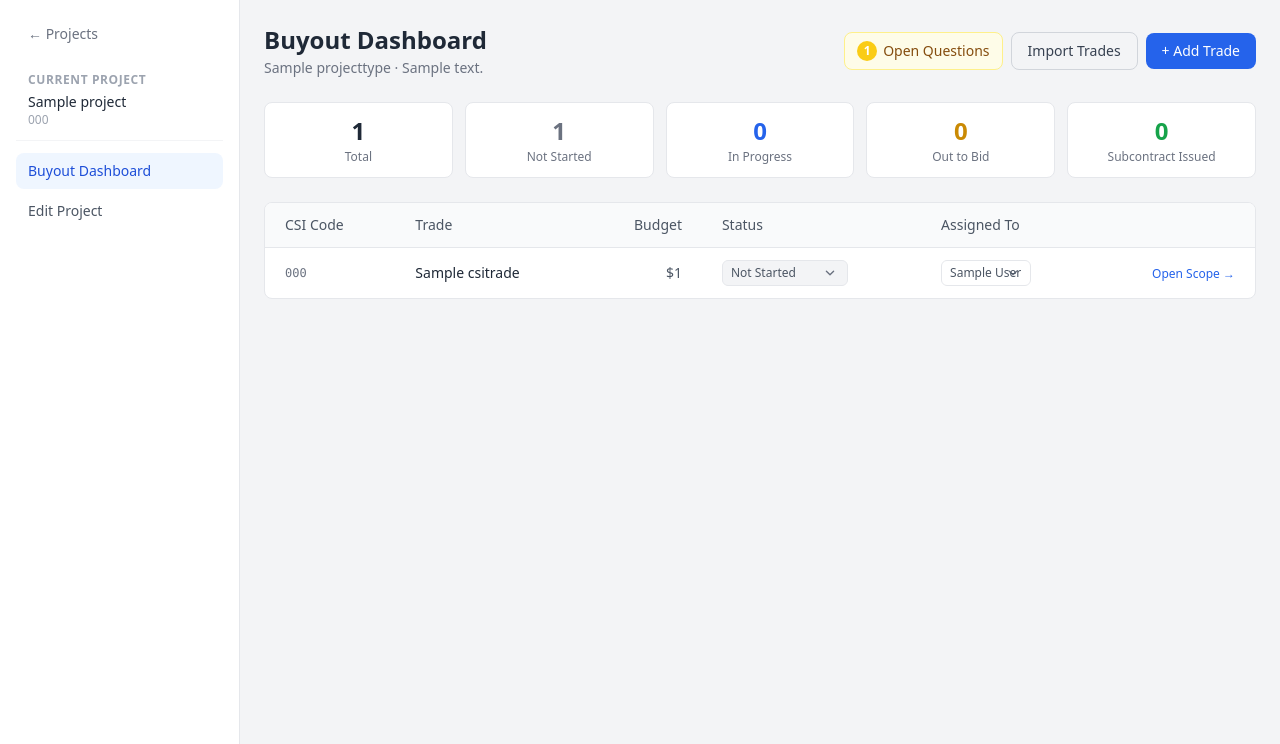
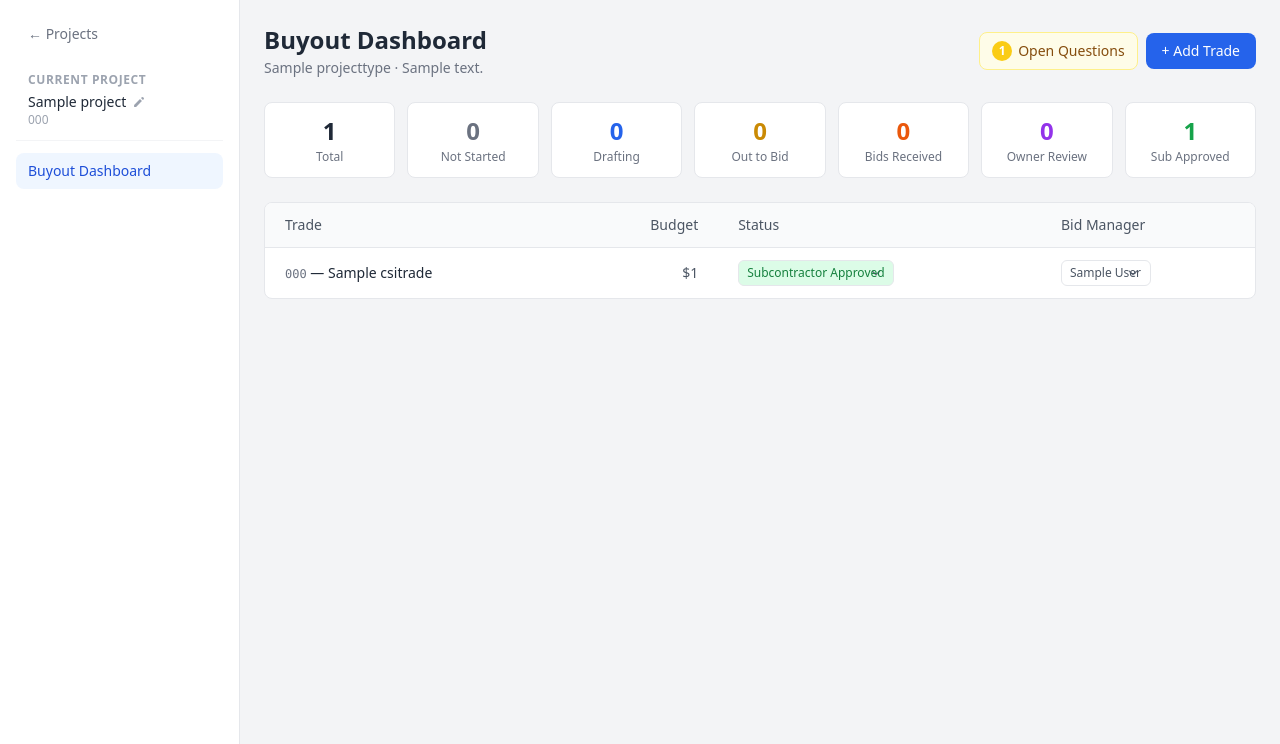
Before and after one commit to jmcuevas/scope-of-work-manager, a Django app: page /projects/1/ in a window 1280 px wide. Shown: the part 56-800 px from the top of the page. Run offline with Django 5.2, Linux system fonts and the light colour scheme; a user stored in the database is signed in; tables that the repository leaves empty hold one stand-in row (values such as "Sample post"); some libraries are stand-ins or nearby versions.

Commit message:
UI improvements: project list, buyout dashboard, trade status overhaul
- Project list: merge number + name into single clickable column linking to dashboard
- Dashboard: merge CSI code + trade into single clickable column; add pencil edit icon next to project name in sidebar; remove redundant Edit Project sidebar link; remove placeholder Import Trades button; remove redundant Open Scope column; rename Assigned To to Bid Manager
- Trade status choices: replace SCOPE_IN_PROGRESS→DRAFTING, SUBCONTRACT_ISSUED→SUBCONTRACTOR_APPROVED, add OWNER_REVIEW and BIDS_RECEIVED; update badge colors; add migration
- Stats bar: expand to all 6 statuses; fix auto-update via htmx:afterRequest listener + direct trigger on #stats-bar; guard against stale DB status values

Co-Authored-By: Claude Sonnet 4.6 <noreply@anthropic.com>

```diff
--- a/projects/models.py
+++ b/projects/models.py
@@ -29,10 +29,11 @@ class Project(models.Model):
 class Trade(models.Model):
     class Status(models.TextChoices):
         NOT_STARTED = 'NOT_STARTED', 'Not Started'
-        SCOPE_IN_PROGRESS = 'SCOPE_IN_PROGRESS', 'Scope In Progress'
+        DRAFTING = 'DRAFTING', 'Drafting'
         OUT_TO_BID = 'OUT_TO_BID', 'Out to Bid'
         BIDS_RECEIVED = 'BIDS_RECEIVED', 'Bids Received'
-        SUBCONTRACT_ISSUED = 'SUBCONTRACT_ISSUED', 'Subcontract Issued'
+        OWNER_REVIEW = 'OWNER_REVIEW', 'Owner Review'
+        SUBCONTRACTOR_APPROVED = 'SUBCONTRACTOR_APPROVED', 'Subcontractor Approved'
 
     project = models.ForeignKey(Project, on_delete=models.CASCADE, related_name='trades')
     csi_trade = models.ForeignKey(
--- a/projects/templatetags/trade_tags.py
+++ b/projects/templatetags/trade_tags.py
@@ -3,11 +3,12 @@ from django import template
 register = template.Library()
 
 STATUS_CLASSES = {
-    'NOT_STARTED':        'bg-gray-100 text-gray-600',
-    'SCOPE_IN_PROGRESS':  'bg-blue-100 text-blue-700',
-    'OUT_TO_BID':         'bg-yellow-100 text-yellow-700',
-    'BIDS_RECEIVED':      'bg-orange-100 text-orange-700',
-    'SUBCONTRACT_ISSUED': 'bg-green-100 text-green-700',
+    'NOT_STARTED':           'bg-gray-100 text-gray-600',
+    'DRAFTING':              'bg-blue-100 text-blue-700',
+    'OUT_TO_BID':            'bg-yellow-100 text-yellow-700',
+    'BIDS_RECEIVED':         'bg-orange-100 text-orange-700',
+    'OWNER_REVIEW':          'bg-purple-100 text-purple-700',
+    'SUBCONTRACTOR_APPROVED': 'bg-green-100 text-green-700',
 }
 
 
--- a/projects/views.py
+++ b/projects/views.py
@@ -62,7 +62,8 @@ def _build_status_counts(project):
     trades = project.trades.all()
     counts = {s.value: 0 for s in Trade.Status}
     for t in trades:
-        counts[t.status] += 1
+        if t.status in counts:
+            counts[t.status] += 1
     return counts, trades.count()
 
 
@@ -140,7 +141,8 @@ def project_dashboard(request, pk):
     from .models import Trade as TradeModel
     status_counts = {s.value: 0 for s in TradeModel.Status}
     for trade in trades:
-        status_counts[trade.status] += 1
+        if trade.status in status_counts:
+            status_counts[trade.status] += 1
 
     open_question_count = Note.objects.filter(
         project=project,
--- a/templates/projects/dashboard.html
+++ b/templates/projects/dashboard.html
@@ -16,7 +16,14 @@
 
   <div class="px-3 py-2 mb-2">
     <p class="text-xs font-semibold text-gray-400 uppercase tracking-wider mb-1">Current Project</p>
-    <p class="text-sm font-medium text-gray-800">{{ project.name }}</p>
+    <div class="flex items-center gap-1.5">
+      <p class="text-sm font-medium text-gray-800">{{ project.name }}</p>
+      <a href="{% url 'projects:edit' project.pk %}" class="text-gray-400 hover:text-gray-600 transition-colors" title="Edit project">
+        <svg xmlns="http://www.w3.org/2000/svg" class="w-3.5 h-3.5" viewBox="0 0 20 20" fill="currentColor">
+          <path d="M13.586 3.586a2 2 0 112.828 2.828l-.793.793-2.828-2.828.793-.793zM11.379 5.793L3 14.172V17h2.828l8.38-8.379-2.83-2.828z" />
+        </svg>
+      </a>
+    </div>
     {% if project.number %}
       <p class="text-xs text-gray-400">{{ project.number }}</p>
     {% endif %}
@@ -26,10 +33,6 @@
     <a href="{% url 'projects:dashboard' project.pk %}"
        class="flex items-center gap-2 px-3 py-2 rounded-lg text-primary-700 bg-primary-50 font-medium text-sm">
       Buyout Dashboard
-    </a>
-    <a href="{% url 'projects:edit' project.pk %}"
-       class="flex items-center gap-2 px-3 py-2 rounded-lg text-gray-600 hover:bg-gray-50 text-sm transition-colors mt-1">
-      Edit Project
     </a>
   </div>
 {% endblock %}
@@ -55,10 +58,6 @@
         Open Questions
       </a>
       {% endif %}
-      <a href="{% url 'projects:trade_import' project.pk %}"
-         class="px-4 py-2 border border-gray-300 hover:bg-gray-50 text-gray-700 text-sm font-medium rounded-lg transition-colors">
-        Import Trades
-      </a>
       <a href="{% url 'projects:trade_add' project.pk %}"
          class="px-4 py-2 bg-primary-600 hover:bg-primary-700 text-white text-sm font-medium rounded-lg transition-colors">
         + Add Trade
@@ -75,12 +74,10 @@
     <table class="w-full text-sm">
       <thead class="bg-gray-50 border-b border-gray-200">
         <tr>
-          <th class="text-left px-5 py-3 font-medium text-gray-600">CSI Code</th>
           <th class="text-left px-5 py-3 font-medium text-gray-600">Trade</th>
           <th class="text-right px-5 py-3 font-medium text-gray-600">Budget</th>
           <th class="text-left px-5 py-3 font-medium text-gray-600">Status</th>
-          <th class="text-left px-5 py-3 font-medium text-gray-600">Assigned To</th>
-          <th class="px-5 py-3"></th>
+          <th class="text-left px-5 py-3 font-medium text-gray-600">Bid Manager</th>
         </tr>
       </thead>
       <tbody class="divide-y divide-gray-100" id="trades-table">
@@ -96,10 +93,6 @@
   <div class="bg-white rounded-lg border border-gray-200 border-dashed py-16 text-center">
     <p class="text-gray-400 text-sm mb-4">No trades yet. Import from your estimate or add them manually.</p>
     <div class="flex items-center justify-center gap-3">
-      <a href="{% url 'projects:trade_import' project.pk %}"
-         class="px-4 py-2 border border-gray-300 hover:bg-gray-50 text-gray-700 text-sm font-medium rounded-lg transition-colors">
-        Import Trades
-      </a>
       <a href="{% url 'projects:trade_add' project.pk %}"
          class="px-4 py-2 bg-primary-600 hover:bg-primary-700 text-white text-sm font-medium rounded-lg transition-colors">
         + Add Trade
@@ -110,3 +103,13 @@
 
 </div>
 {% endblock %}
+
+{% block extra_js %}
+<script>
+  document.body.addEventListener('htmx:afterRequest', function(evt) {
+    if (evt.detail.xhr && evt.detail.xhr.getResponseHeader('HX-Trigger') === 'statsChanged') {
+      htmx.trigger(document.getElementById('stats-bar'), 'statsChanged');
+    }
+  });
+</script>
+{% endblock %}
--- a/templates/projects/partials/stats_bar.html
+++ b/templates/projects/partials/stats_bar.html
@@ -1,10 +1,10 @@
 {% with counts=status_counts %}
 <div id="stats-bar"
      hx-get="{% url 'projects:stats' project.pk %}"
-     hx-trigger="statsChanged from:body"
+     hx-trigger="statsChanged"
      hx-target="#stats-bar"
      hx-swap="outerHTML"
-     class="grid grid-cols-5 gap-3 mb-6">
+     class="grid grid-cols-7 gap-3 mb-6">
   <div class="bg-white rounded-lg border border-gray-200 px-4 py-3 text-center">
     <p class="text-2xl font-semibold text-gray-800">{{ total_trades }}</p>
     <p class="text-xs text-gray-500 mt-0.5">Total</p>
@@ -14,16 +14,24 @@
     <p class="text-xs text-gray-500 mt-0.5">Not Started</p>
   </div>
   <div class="bg-white rounded-lg border border-gray-200 px-4 py-3 text-center">
-    <p class="text-2xl font-semibold text-blue-600">{{ counts.SCOPE_IN_PROGRESS }}</p>
-    <p class="text-xs text-gray-500 mt-0.5">In Progress</p>
+    <p class="text-2xl font-semibold text-blue-600">{{ counts.DRAFTING }}</p>
+    <p class="text-xs text-gray-500 mt-0.5">Drafting</p>
   </div>
   <div class="bg-white rounded-lg border border-gray-200 px-4 py-3 text-center">
     <p class="text-2xl font-semibold text-yellow-600">{{ counts.OUT_TO_BID }}</p>
     <p class="text-xs text-gray-500 mt-0.5">Out to Bid</p>
   </div>
   <div class="bg-white rounded-lg border border-gray-200 px-4 py-3 text-center">
-    <p class="text-2xl font-semibold text-green-600">{{ counts.SUBCONTRACT_ISSUED }}</p>
-    <p class="text-xs text-gray-500 mt-0.5">Subcontract Issued</p>
+    <p class="text-2xl font-semibold text-orange-600">{{ counts.BIDS_RECEIVED }}</p>
+    <p class="text-xs text-gray-500 mt-0.5">Bids Received</p>
+  </div>
+  <div class="bg-white rounded-lg border border-gray-200 px-4 py-3 text-center">
+    <p class="text-2xl font-semibold text-purple-600">{{ counts.OWNER_REVIEW }}</p>
+    <p class="text-xs text-gray-500 mt-0.5">Owner Review</p>
+  </div>
+  <div class="bg-white rounded-lg border border-gray-200 px-4 py-3 text-center">
+    <p class="text-2xl font-semibold text-green-600">{{ counts.SUBCONTRACTOR_APPROVED }}</p>
+    <p class="text-xs text-gray-500 mt-0.5">Sub Approved</p>
   </div>
 </div>
 {% endwith %}
--- a/templates/projects/partials/trade_row.html
+++ b/templates/projects/partials/trade_row.html
@@ -1,11 +1,13 @@
 {% load trade_tags %}
 <tr class="hover:bg-gray-50 transition-colors" id="trade-{{ trade.pk }}">
 
-  <!-- CSI Code -->
-  <td class="px-5 py-3 text-gray-500 font-mono text-xs">{{ trade.csi_trade.csi_code }}</td>
-
-  <!-- Trade Name -->
-  <td class="px-5 py-3 font-medium text-gray-800">{{ trade.csi_trade.name }}</td>
+  <!-- Trade -->
+  <td class="px-5 py-3">
+    <a href="{% url 'exhibits:trade_scope_open' trade.project.pk trade.pk %}"
+       class="font-medium text-gray-800 hover:text-primary-600 transition-colors">
+      <span class="font-mono text-xs text-gray-500">{{ trade.csi_trade.csi_code }}</span> — {{ trade.csi_trade.name }}
+    </a>
+  </td>
 
   <!-- Budget -->
   <td class="px-5 py-3 text-right text-gray-600">
@@ -41,12 +43,5 @@
     </select>
   </td>
 
-  <!-- Open Scope link -->
-  <td class="px-5 py-3 text-right">
-    <a href="{% url 'exhibits:trade_scope_open' trade.project.pk trade.pk %}"
-       class="text-primary-600 hover:text-primary-800 text-xs font-medium transition-colors">
-      Open Scope →
-    </a>
-  </td>
 
 </tr>
```
Also changed, not shown: exhibits/tests.py (+7 -7 lines), exhibits/views.py (+5 -4 lines), templates/projects/list.html (+1 -8 lines), projects/migrations/0002_trade_status_choices.py (added).
